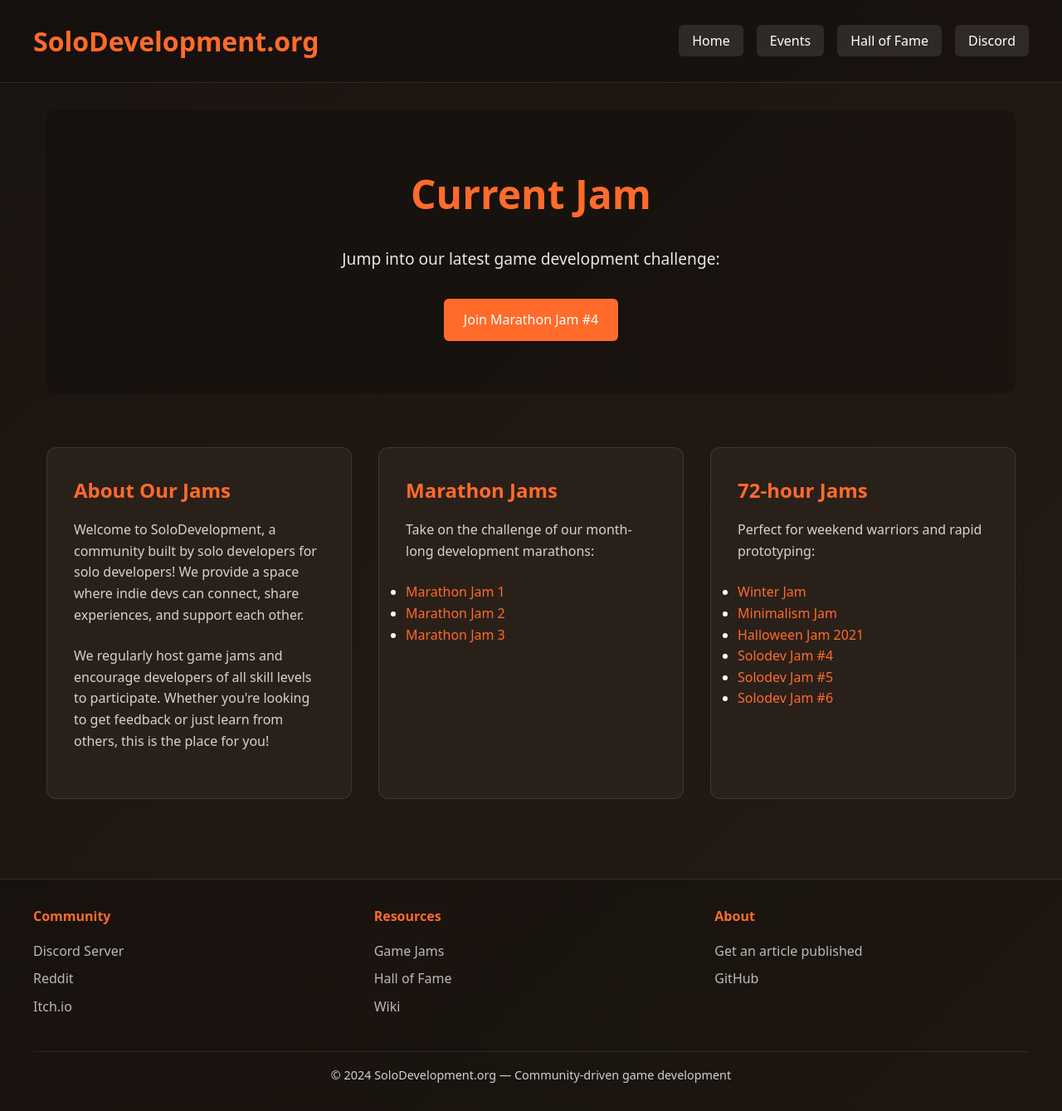
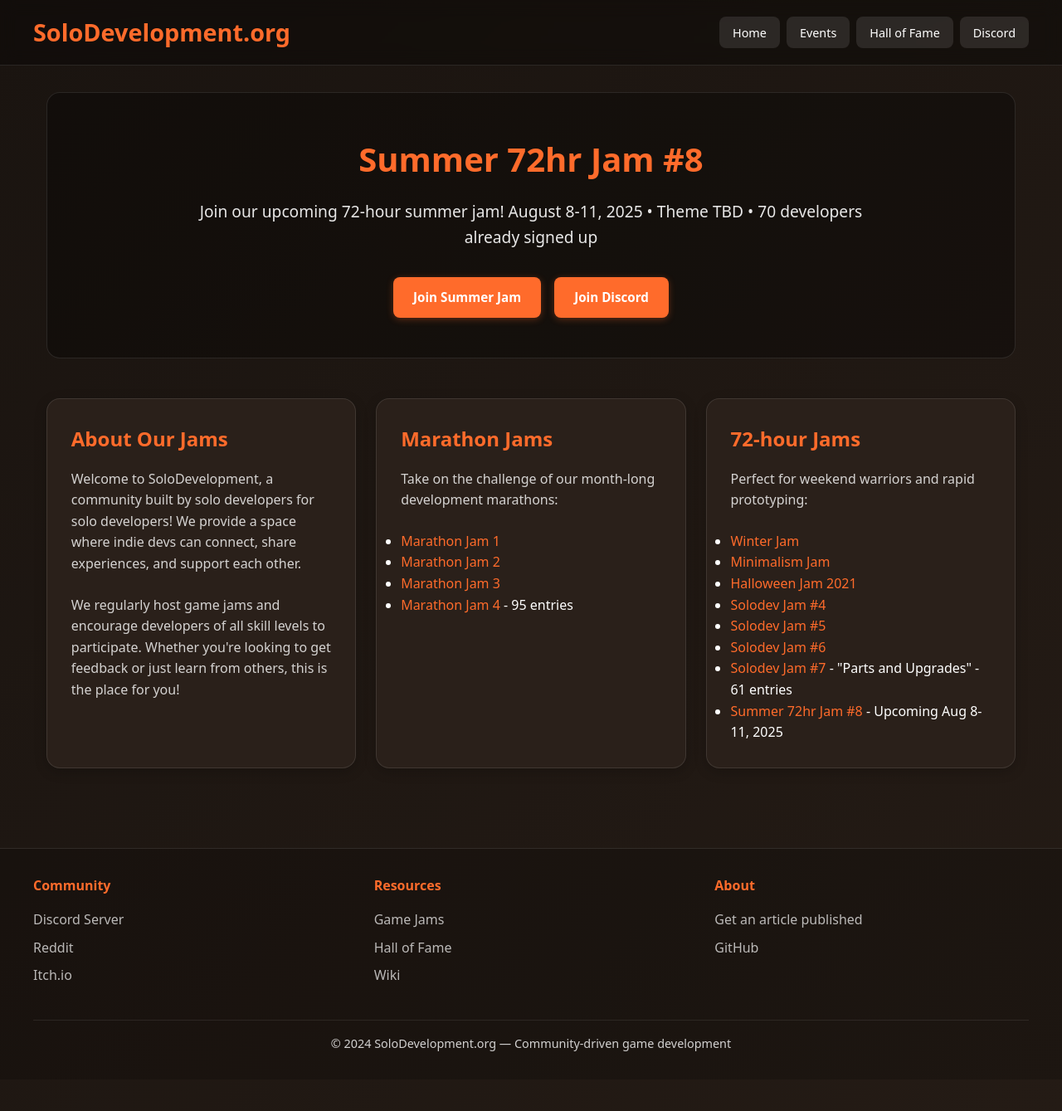
Before and after one commit to SoloDevelopmentCommunity/solodevelopmentcommunity.github.io, a Jekyll site: the page built from events/index.html, in a window 1280 px wide and 1339 px high. Shown: the whole window at 83% size. Built offline with Jekyll 4.4.1, drawn with Linux system fonts in a browser that asks for light colours.

Commit message:
Update site with jam info and UI improvements
- Enhanced UI styling with better spacing, shadows, and responsive design
- Updated events page to feature upcoming Summer Jam #8 (Aug 8-11, 2025)
- Added Marathon Jam 4 and Jam #7 to events history
- Added Jam #7 winners to Hall of Fame (Star Modulus, Cow Combo, Modular Mayhem)

🤖 Generated with [Claude Code](https://claude.ai/code)

Co-Authored-By: Claude <noreply@anthropic.com>

```diff
--- a/css/style.css
+++ b/css/style.css
@@ -24,6 +24,8 @@ body {
   color: var(--text);
   line-height: 1.6;
   min-height: 100vh;
+  margin: 0;
+  padding: 0;
 }
 
 /* Links */
@@ -39,9 +41,13 @@ a:hover {
 
 /* Header */
 header {
-  background: rgba(0, 0, 0, 0.2);
-  padding: 1.5rem 1rem;
+  background: rgba(0, 0, 0, 0.3);
+  padding: 1rem 1rem;
   border-bottom: 1px solid rgba(255, 255, 255, 0.1);
+  backdrop-filter: blur(10px);
+  position: sticky;
+  top: 0;
+  z-index: 100;
 }
 
 .header-content {
@@ -61,29 +67,34 @@ header {
 }
 
 .site-title {
-  font-size: 2rem;
+  font-size: 1.8rem;
   font-weight: 700;
   color: var(--primary);
+  margin: 0;
 }
 
 /* Navigation */
 nav ul {
   list-style: none;
   display: flex;
-  gap: 1rem;
+  gap: 0.5rem;
+  margin: 0;
 }
 
 nav a {
   color: var(--text);
   text-decoration: none;
-  padding: 0.5rem 1rem;
-  border-radius: 6px;
+  padding: 0.6rem 1rem;
+  border-radius: 8px;
   background: rgba(255, 255, 255, 0.1);
   transition: all 0.3s ease;
+  font-weight: 500;
+  font-size: 0.9rem;
 }
 
 nav a:hover {
   background: var(--primary);
+  transform: translateY(-1px);
 }
 
 /* Main content */
@@ -96,10 +107,11 @@ main {
 /* Hero section */
 .hero {
   text-align: center;
-  padding: 4rem 2rem;
-  background: rgba(0, 0, 0, 0.2);
-  border-radius: 12px;
-  margin-bottom: 4rem;
+  padding: 3rem 2rem;
+  background: rgba(0, 0, 0, 0.3);
+  border-radius: 16px;
+  margin-bottom: 3rem;
+  border: 1px solid rgba(255, 255, 255, 0.1);
 }
 
 .hero-content {
@@ -108,9 +120,10 @@ main {
 }
 
 .hero h2 {
-  font-size: 3rem;
-  margin-bottom: 1.5rem;
+  font-size: 2.5rem;
+  margin-bottom: 1rem;
   color: var(--primary);
+  font-weight: 800;
 }
 
 .hero p {
@@ -122,20 +135,23 @@ main {
 /* Cards */
 .cards-grid {
   display: grid;
-  grid-template-columns: repeat(auto-fit, minmax(300px, 1fr));
-  gap: 2rem;
+  grid-template-columns: repeat(auto-fit, minmax(280px, 1fr));
+  gap: 1.5rem;
 }
 
 .card {
   background: var(--card);
-  padding: 2rem;
-  border-radius: 12px;
+  padding: 1.8rem;
+  border-radius: 16px;
   border: 1px solid rgba(255, 255, 255, 0.1);
-  transition: transform 0.3s ease;
+  transition: all 0.3s ease;
+  box-shadow: 0 4px 15px rgba(0, 0, 0, 0.2);
 }
 
 .card:hover {
-  transform: translateY(-5px);
+  transform: translateY(-8px);
+  box-shadow: 0 8px 25px rgba(0, 0, 0, 0.3);
+  border-color: rgba(255, 107, 43, 0.3);
 }
 
 .card h3 {
@@ -156,14 +172,17 @@ main {
   background: var(--primary);
   color: white;
   text-decoration: none;
-  border-radius: 6px;
+  border-radius: 8px;
   transition: all 0.3s ease;
+  font-weight: 600;
+  font-size: 0.95rem;
+  box-shadow: 0 2px 8px rgba(255, 107, 43, 0.3);
 }
 
 .button:hover {
   transform: translateY(-2px);
-  filter: brightness(110%);
-  box-shadow: 0 5px 15px rgba(0, 0, 0, 0.3);
+  background: var(--primary-hover);
+  box-shadow: 0 6px 20px rgba(255, 107, 43, 0.4);
 }
 
 .button-group {
@@ -227,21 +246,39 @@ footer {
 @media (max-width: 768px) {
   .hero {
       padding: 2rem 1rem;
+      margin-bottom: 2rem;
   }
 
   .hero h2 {
       font-size: 2rem;
   }
 
+  .hero p {
+      font-size: 1.1rem;
+  }
+
   nav ul {
-      flex-direction: column;
-      align-items: center;
-      gap: 0.5rem;
+      flex-wrap: wrap;
+      justify-content: center;
+      gap: 0.3rem;
   }
 
   nav a {
-      display: block;
-      width: 100%;
-      text-align: center;
+      font-size: 0.85rem;
+      padding: 0.5rem 0.8rem;
+  }
+
+  .cards-grid {
+      grid-template-columns: 1fr;
+      gap: 1rem;
+  }
+
+  .card {
+      padding: 1.5rem;
+  }
+
+  .button-group {
+      flex-direction: column;
+      align-items: center;
   }
 }
--- a/events/index.html
+++ b/events/index.html
@@ -7,10 +7,11 @@ description: Game jams and events for solo developers
 <main>
     <section class="hero">
         <div class="hero-content">
-            <h2>Current Jam</h2>
-            <p>Jump into our latest game development challenge:</p>
+            <h2>Summer 72hr Jam #8</h2>
+            <p>Join our upcoming 72-hour summer jam! August 8-11, 2025 • Theme TBD • 70 developers already signed up</p>
             <div class="button-group">
-                <a href="https://itch.io/jam/solodev-marathon-jam-4" class="button">Join Marathon Jam #4</a>
+                <a href="https://itch.io/jam/solodevelopment-summer-jam" class="button">Join Summer Jam</a>
+                <a href="https://discord.gg/4R5bB9nMSV" class="button">Join Discord</a>
             </div>
         </div>
     </section>
@@ -30,6 +31,7 @@ description: Game jams and events for solo developers
                     <li><a href="https://itch.io/jam/marathon-jam-by-solodevelopment">Marathon Jam 1</a></li>
                     <li><a href="https://itch.io/jam/marathon-jam-2022-by-solodevelopment">Marathon Jam 2</a></li>
                     <li><a href="https://itch.io/jam/marathon-jam-3-by-solodevelopment">Marathon Jam 3</a></li>
+                    <li><a href="https://itch.io/jam/solodev-marathon-jam-4">Marathon Jam 4</a> - 95 entries</li>
                 </ul>
             </div>
 
@@ -43,6 +45,8 @@ description: Game jams and events for solo developers
                     <li><a href="https://itch.io/jam/solo-dev-game-jam-4">Solodev Jam #4</a></li>
                     <li><a href="https://itch.io/jam/solo-dev-game-jam-5-spooky-jam">Solodev Jam #5</a></li>
                     <li><a href="https://itch.io/jam/solodevelopment-jam-6-winter-jam">Solodev Jam #6</a></li>
+                    <li><a href="https://itch.io/jam/solodevelopment-jam-7">Solodev Jam #7</a> - "Parts and Upgrades" - 61 entries</li>
+                    <li><a href="https://itch.io/jam/solodevelopment-summer-jam">Summer 72hr Jam #8</a> - Upcoming Aug 8-11, 2025</li>
                 </ul>
             </div>
         </div>
```
Also changed, not shown: hall-of-fame/index.html (+10 -0 lines).
